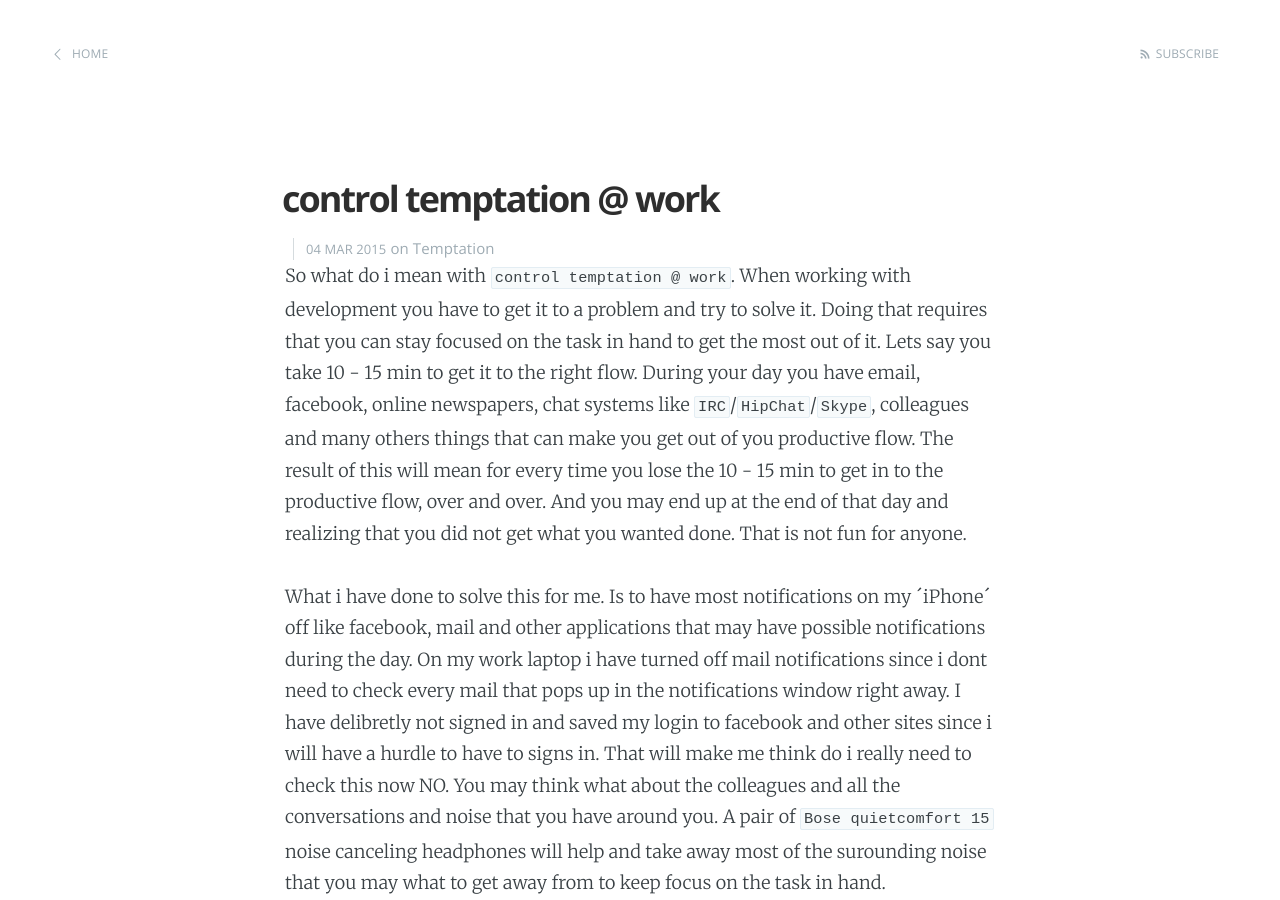
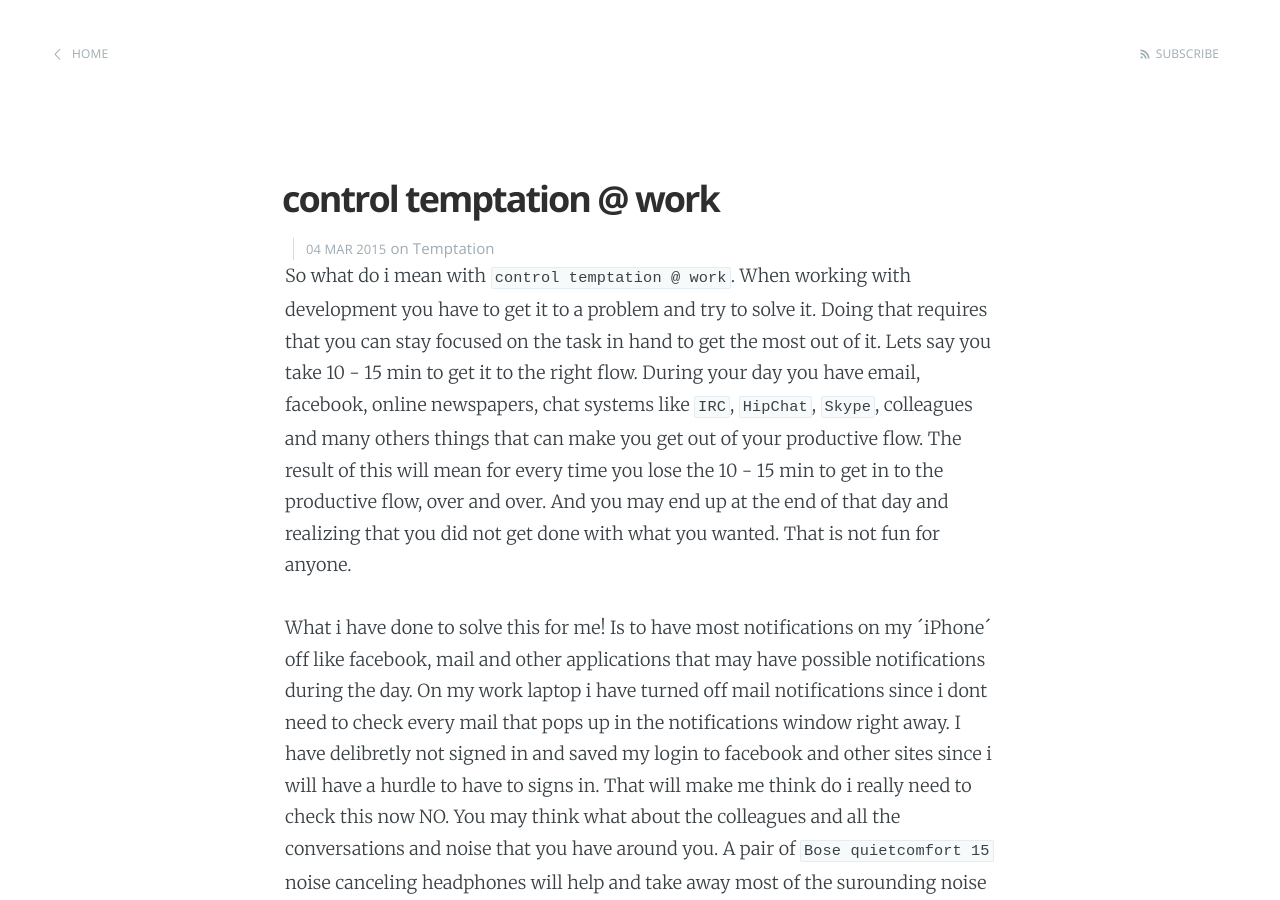
Before and after one commit to mad01/mad01.github.io, a Jekyll site: the page built from _posts/2015-03-04-control-temptation-at-work.md, in a window 1280 px wide and 900 px high. Built offline with Jekyll 4.4.1, drawn with Linux system fonts in a browser that asks for light colours; Markdown is read by kramdown in place of the engine named in the settings.

Commit message:
smal corrections

```diff
--- a/_posts/2015-03-04-control-temptation-at-work.md
+++ b/_posts/2015-03-04-control-temptation-at-work.md
@@ -5,9 +5,9 @@ date:   2015-03-04
 categories: Temptation
 ---
 
-So what do i mean with `control temptation @ work`. When working with development you have to get it to a problem and try to solve it. Doing that requires that you can stay focused on the task in hand to get the most out of it. Lets say you take 10 - 15 min to get it to the right flow. During your day you have email, facebook, online newspapers, chat systems like `IRC`/`HipChat`/`Skype`, colleagues and many others things that can make you get out of you productive flow. The result of this will mean for every time you lose the 10 - 15 min to get in to the productive flow, over and over. And you may end up at the end of that day and realizing that you did not get what you wanted done. That is not fun for anyone.
+So what do i mean with `control temptation @ work`. When working with development you have to get it to a problem and try to solve it. Doing that requires that you can stay focused on the task in hand to get the most out of it. Lets say you take 10 - 15 min to get it to the right flow. During your day you have email, facebook, online newspapers, chat systems like `IRC`, `HipChat`, `Skype`, colleagues and many others things that can make you get out of your productive flow. The result of this will mean for every time you lose the 10 - 15 min to get in to the productive flow, over and over. And you may end up at the end of that day and realizing that you did not get done with what you wanted. That is not fun for anyone.
 
-What i have done to solve this for me. Is to have most notifications on my ´iPhone´ off like facebook, mail and other applications that may have possible notifications during the day. On my work laptop i have turned off mail notifications since i dont need to check every mail that pops up in the notifications window right away. I have delibretly not signed in and saved my login to facebook and other sites since i will have a hurdle to have to signs in. That will make me think do i really need to check this now NO. You may think what about the colleagues and all the conversations and noise that you have around you. A pair of `Bose quietcomfort 15` noise canceling headphones will help and take away most of the surounding noise that you may what to get away from to keep focus on the task in hand.
+What i have done to solve this for me! Is to have most notifications on my ´iPhone´ off like facebook, mail and other applications that may have possible notifications during the day. On my work laptop i have turned off mail notifications since i dont need to check every mail that pops up in the notifications window right away. I have delibretly not signed in and saved my login to facebook and other sites since i will have a hurdle to have to signs in. That will make me think do i really need to check this now NO. You may think what about the colleagues and all the conversations and noise that you have around you. A pair of `Bose quietcomfort 15` noise canceling headphones will help and take away most of the surounding noise that you may what to get away from to keep focus on the task in hand.
 
 lets end with a good picture that shows that problem well.
 ![Alt text](/imgs/ProgrammerInterrupted.png)
```
